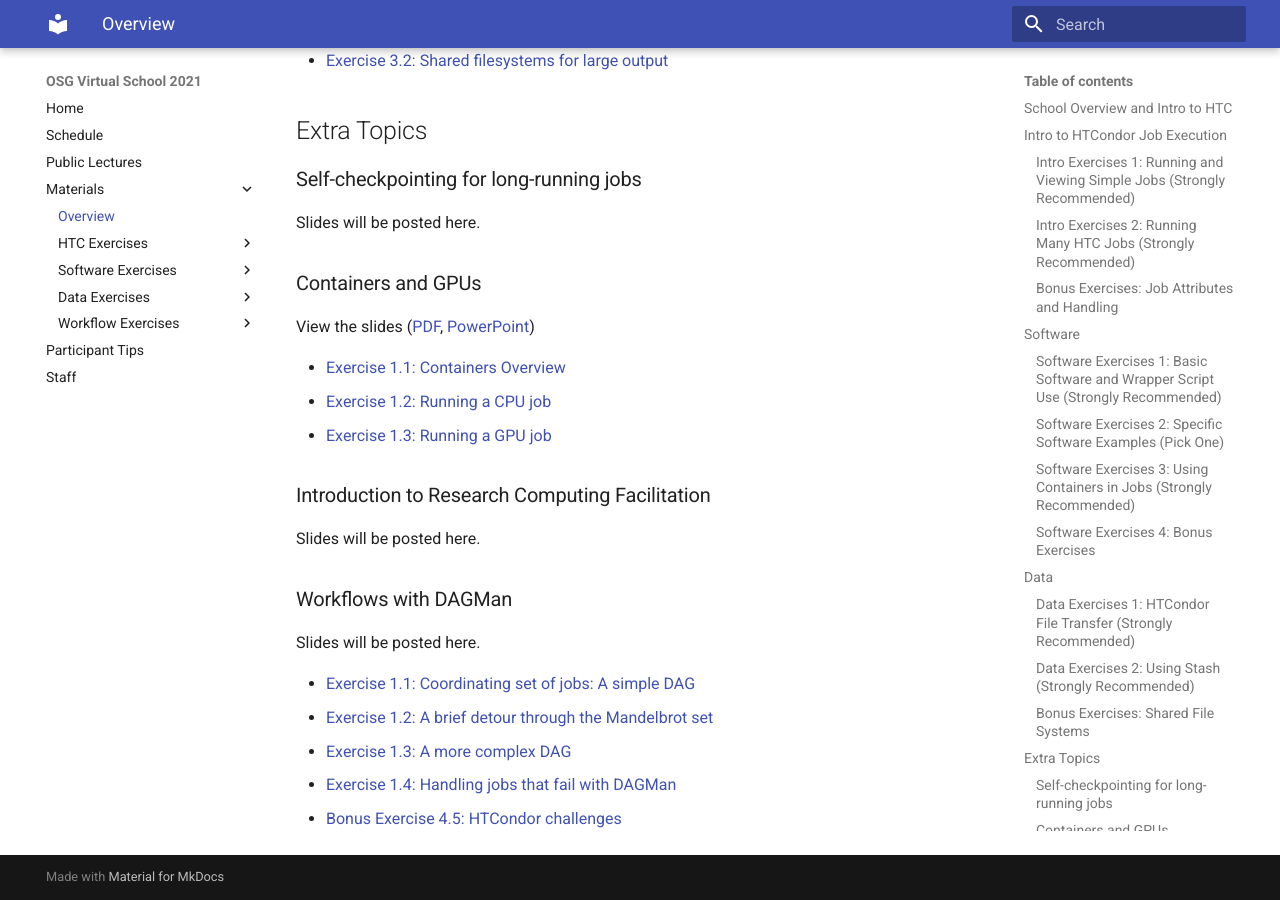
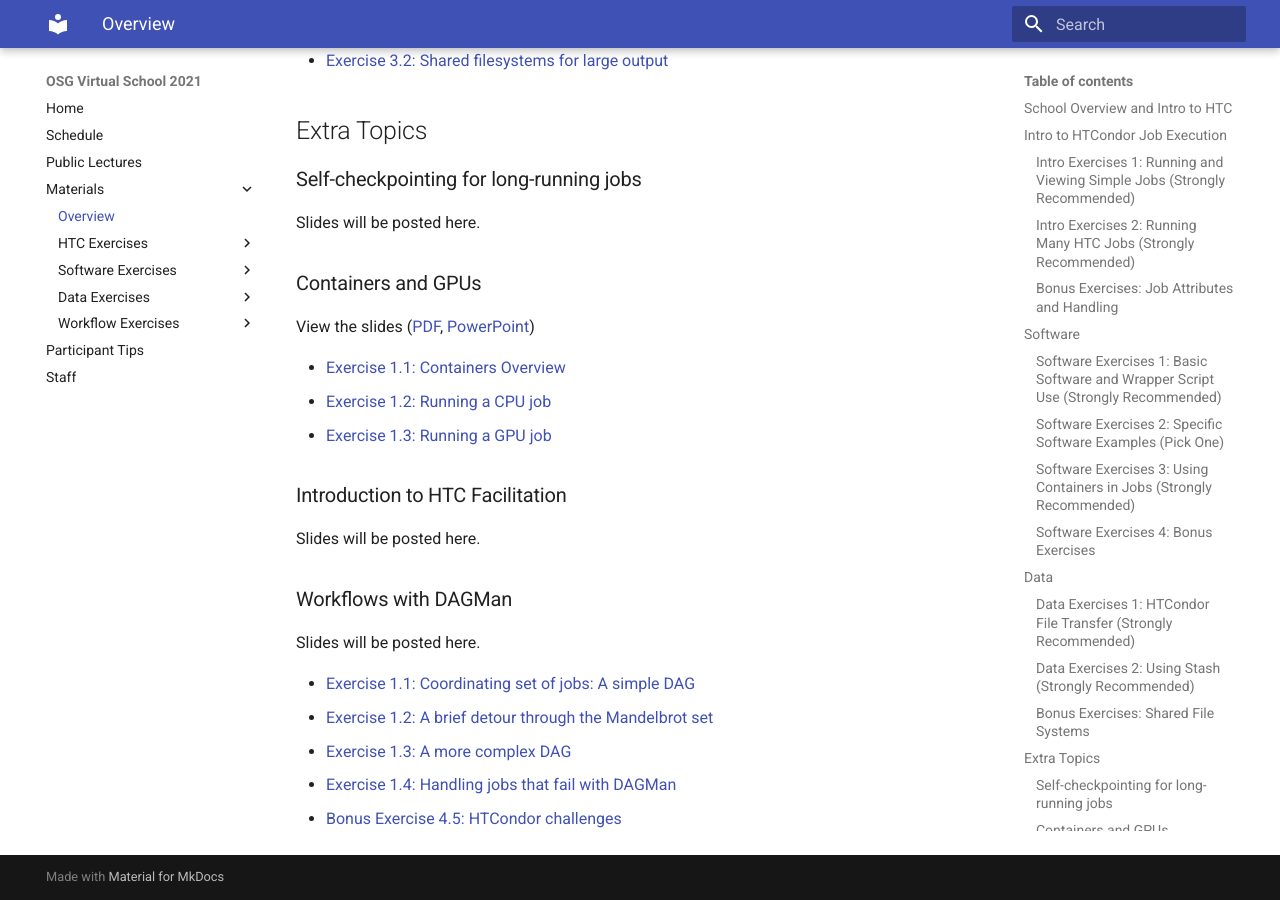
Before and after one commit to osg-htc/virtual-school-2021, an MkDocs documentation site: the page built from docs/materials/index.md, in a window 1280 px wide and 900 px high, scrolled down 2435 px. Built offline with MkDocs 1.6.1 and Material for MkDocs 9.7.7, drawn with Linux system fonts in a browser that asks for light colours.

Commit message:
fixes HTC Facilitation title

```diff
--- a/docs/materials/index.md
+++ b/docs/materials/index.md
@@ -96,7 +96,7 @@ View the slides
 - [Exercise 1.2: Running a CPU job](gpus/part1-ex2-cpu-jobs.md)
 - [Exercise 1.3: Running a GPU job](gpus/part1-ex3-gpu-jobs.md)
 
-### Introduction to Research Computing Facilitation
+### Introduction to HTC Facilitation
 
 Slides will be posted here.
 
```
